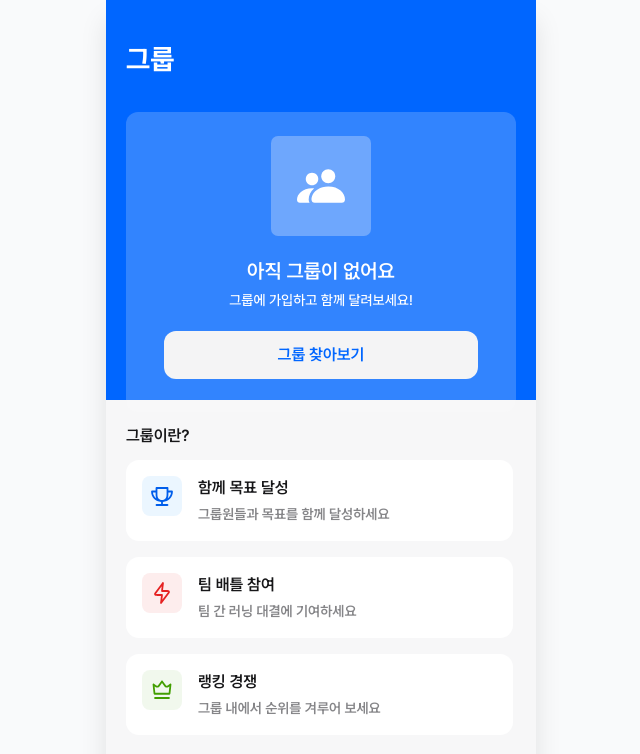
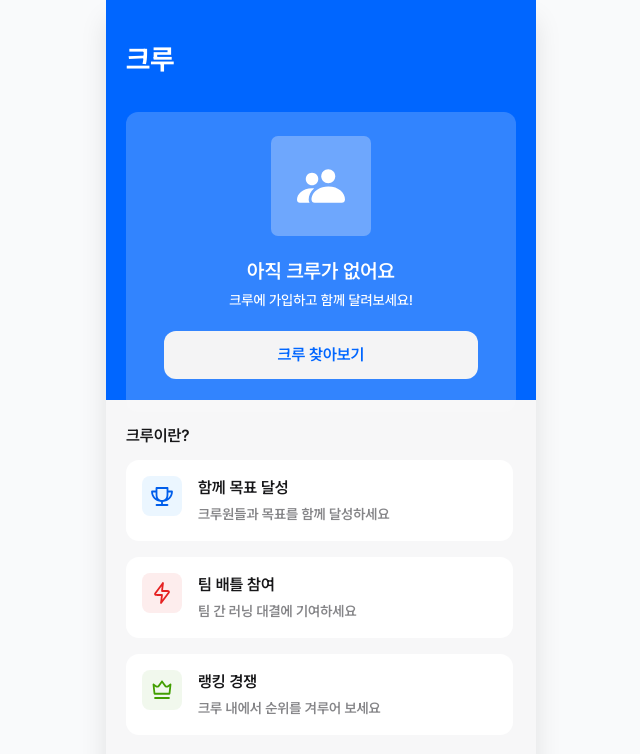
Before and after one commit to TEAM-BAKERS/BAKERS-Frontend, a Next.js app in the folder bakers/bakers/: page /group in a window 1280 px wide. Shown: the top 754 px of the page, without its empty margins (319-959 px from the left). Built offline with nearby package versions, Linux system fonts and the light colour scheme; a web font is replaced by a local one.

Commit message:
그릅->크루 전환

```diff
--- a/bakers/bakers/app/(challenge)/challenge/page.tsx
+++ b/bakers/bakers/app/(challenge)/challenge/page.tsx
@@ -10,7 +10,7 @@ export default function Challenge() {
                     <p style={{ fontSize: '16px', fontWeight:'500',color:'#fff', marginTop:'4px', marginBottom:'40px' }}>목표를 향해 함께 달려요</p>
                 </div>
                 <div className={styles.infoContainer}>
-                    <p style={{ fontSize: '16px', fontWeight:'600',color:'#171719', marginTop:'32px'}}>진행 중인 그룹 챌린지</p>
+                    <p style={{ fontSize: '16px', fontWeight:'600',color:'#171719', marginTop:'32px'}}>진행 중인 크루 챌린지</p>
                     <div className={styles.infoDetail}>
                         <div className={styles.upInfo}>
                             <div className={styles.imgWrap}>
--- a/bakers/bakers/app/(group)/group/findgroup/page.tsx
+++ b/bakers/bakers/app/(group)/group/findgroup/page.tsx
@@ -65,7 +65,7 @@ const DUMMY_GROUPS: GroupData[] = [
 ];
 
 // ----------------------------------------------------
-// 3. 재사용 가능한 그룹 카드 컴포넌트 정의
+// 3. 재사용 가능한 크루 카드 컴포넌트 정의
 // ----------------------------------------------------
 function GroupCard({ group, onApplyClick }: { group: GroupData, onApplyClick: (groupName: string) => void }) {
 
@@ -81,7 +81,7 @@ function GroupCard({ group, onApplyClick }: { group: GroupData, onApplyClick: (g
             <div className={styles.upInfo}>
                 <Image
                     src={group.groupImage}
-                    alt={`${group.name} 그룹 이미지`}
+                    alt={`${group.name} 크루 이미지`}
                     width={64}
                     height={64}
                     className={styles.groupImage}
@@ -131,7 +131,7 @@ function GroupCard({ group, onApplyClick }: { group: GroupData, onApplyClick: (g
                 {/* 💡 버튼 클릭 시 onApplyClick 함수 실행 */}
                 <button
                     className={styles.applyBtn}
-                    onClick={() => onApplyClick(group.name)} // 그룹 이름을 상위 컴포넌트로 전달
+                    onClick={() => onApplyClick(group.name)} // 크루 이름을 상위 컴포넌트로 전달
                 >
                     가입 신청
                 </button>
@@ -171,9 +171,9 @@ function ApplyModal({ groupName, onClose }: ApplyModalProps) {
 
                 {/* 안내 문구 */}
                 <p className={styles.modalBodyText}>
-                    이 그룹에 가입 신청하시겠어요?
+                    이 크루에 가입 신청하시겠어요?
                     <br/>
-                    그룹장 승인 후 가입이 완료됩니다
+                    크루장 승인 후 가입이 완료됩니다
                 </p>
 
                 {/* 버튼 영역 */}
@@ -227,12 +227,12 @@ export default function Findgroup() {
         <div className={styles.outerContainer}>
             <div className={styles.container}>
                 <div className={styles.upperContainer}>
-                    <p style={{fontSize:'20px', fontWeight:'600', marginTop:'16px'}}>그룹 찾기</p>
+                    <p style={{fontSize:'20px', fontWeight:'600', marginTop:'16px'}}>크루 찾기</p>
                     <div className={styles.searchBox}>
                         <input
                             type="text"
                             className={styles.searchInput}
-                            placeholder="그룹명 또는 태그를 입력해주세요"
+                            placeholder="크루명 또는 태그를 입력해주세요"
                             value={searchTerm}
                             onChange={handleSearchChange}
                         />
@@ -241,7 +241,7 @@ export default function Findgroup() {
                 <hr/>
                 <div className={styles.infoContainer}>
                     <p style={{fontSize:'16px',fontWeight:'400',color:'#171719', marginTop:'24px', marginBottom:'24px'}}>
-                        총 <span style={{color:'#06f', fontWeight:'600'}}>{filteredGroups.length}개</span>의 그룹을 찾았습니다
+                        총 <span style={{color:'#06f', fontWeight:'600'}}>{filteredGroups.length}개</span>의 크루를 찾았습니다
                     </p>
 
                     {filteredGroups.map((group) => (
--- a/bakers/bakers/app/(group)/group/page.tsx
+++ b/bakers/bakers/app/(group)/group/page.tsx
@@ -13,7 +13,7 @@ export default function Group() {
         <div className={styles.outerContainer}>
             <div className={styles.container}>
                 <div className={styles.upperSection}>
-                    <p style={{ fontSize: '28px', fontWeight:'700',color:'#fff', marginTop:'18px', marginBottom:'32px' }}>그룹</p>
+                    <p style={{ fontSize: '28px', fontWeight:'700',color:'#fff', marginTop:'18px', marginBottom:'32px' }}>크루</p>
                     <div className={styles.rectangle1}>
                         <div className={styles.rectangle2}>
                             <Image
@@ -24,13 +24,13 @@ export default function Group() {
                             className={styles.statIcon}
                         />
                         </div>
-                        <p style={{ fontSize: '20px', fontWeight:'600',color:'#fff', marginBottom:'4px' }}>아직 그룹이 없어요</p>
-                        <p style={{ fontSize: '14px', fontWeight:'500',color:'#fff', marginBottom:'20px' }}>그룹에 가입하고 함께 달려보세요!</p>
-                        <button className={styles.findBtn} onClick={handleFindGroup}><img></img>그룹 찾아보기</button>
+                        <p style={{ fontSize: '20px', fontWeight:'600',color:'#fff', marginBottom:'4px' }}>아직 크루가 없어요</p>
+                        <p style={{ fontSize: '14px', fontWeight:'500',color:'#fff', marginBottom:'20px' }}>크루에 가입하고 함께 달려보세요!</p>
+                        <button className={styles.findBtn} onClick={handleFindGroup}><img></img>크루 찾아보기</button>
                     </div>
                 </div>
                 <div>
-                    <p style={{ fontSize: '16px', fontWeight:'600',color:'#171719', marginLeft:'20px', marginTop:'24px', marginBottom:'12px'}}>그룹이란?</p>
+                    <p style={{ fontSize: '16px', fontWeight:'600',color:'#171719', marginLeft:'20px', marginTop:'24px', marginBottom:'12px'}}>크루이란?</p>
                     <div className={styles.infoContainer}>
                         <div className={styles.infoDetail}>
                             <div className={styles.iconarea1}>
@@ -44,7 +44,7 @@ export default function Group() {
                             </div>
                             <div>
                                 <p style={{ fontSize: '16px', fontWeight:'600',color:'#171719', marginBottom:'4px' }}>함께 목표 달성</p>
-                                <p style={{ fontSize: '14px', fontWeight:'600',color:'rgba(55, 56, 60, 0.61)'}}>그룹원들과 목표를 함께 달성하세요</p>
+                                <p style={{ fontSize: '14px', fontWeight:'600',color:'rgba(55, 56, 60, 0.61)'}}>크루원들과 목표를 함께 달성하세요</p>
                             </div>
                         </div>
                         <div className={styles.infoDetail}>
@@ -74,7 +74,7 @@ export default function Group() {
                             </div>
                             <div>
                                 <p style={{ fontSize: '16px', fontWeight:'600',color:'#171719', marginBottom:'4px' }}>랭킹 경쟁</p>
-                                <p style={{ fontSize: '14px', fontWeight:'600',color:'rgba(55, 56, 60, 0.61)'}}>그룹 내에서 순위를 겨루어 보세요</p>
+                                <p style={{ fontSize: '14px', fontWeight:'600',color:'rgba(55, 56, 60, 0.61)'}}>크루 내에서 순위를 겨루어 보세요</p>
                             </div>
                         </div>
                     </div>
--- a/bakers/bakers/app/(main)/home/page.tsx
+++ b/bakers/bakers/app/(main)/home/page.tsx
@@ -62,7 +62,7 @@ export default function HomePage() {
           {/* 4. 이번 주 챌린지 (Challenge) */}
           <section>
             <h2 className="text-base font-semibold leading-normal tracking-[0.091px] mb-3 pl-1">
-              이번 주 챌린지 <span className="text-lg">🔥</span>
+              이번 주 배틀리그 <span className="text-lg">🔥</span>
             </h2>
             <div className="bg-bg-gray rounded-[12px] p-7 shadow-sm">
               {/* Run vs Duel 텍스트 */}
@@ -105,7 +105,7 @@ export default function HomePage() {
           <section>
             <div className="flex justify-between items-center mb-3 pl-1 pr-1">
               <h2 className="text-base font-semibold leading-normal tracking-[0.091px] mb-3 pl-1">
-                그룹 활동
+                크루 활동
               </h2>
               <button className="text-sm font-medium text-primary-blue text-center leading-[142.9%] tracking-[0.203px] [font-feature-settings: 'ss10']">
                 전체보기
--- a/bakers/bakers/components/NavBar.tsx
+++ b/bakers/bakers/components/NavBar.tsx
@@ -24,7 +24,7 @@ export default function NavBar() {
       activeIcon: "/NavIcons/running-blue.svg",
     },
     {
-      label: "그룹",
+      label: "크루",
       href: "/group",
       icon: "/NavIcons/group.svg",
       activeIcon: "/NavIcons/group-blue.svg",
```
